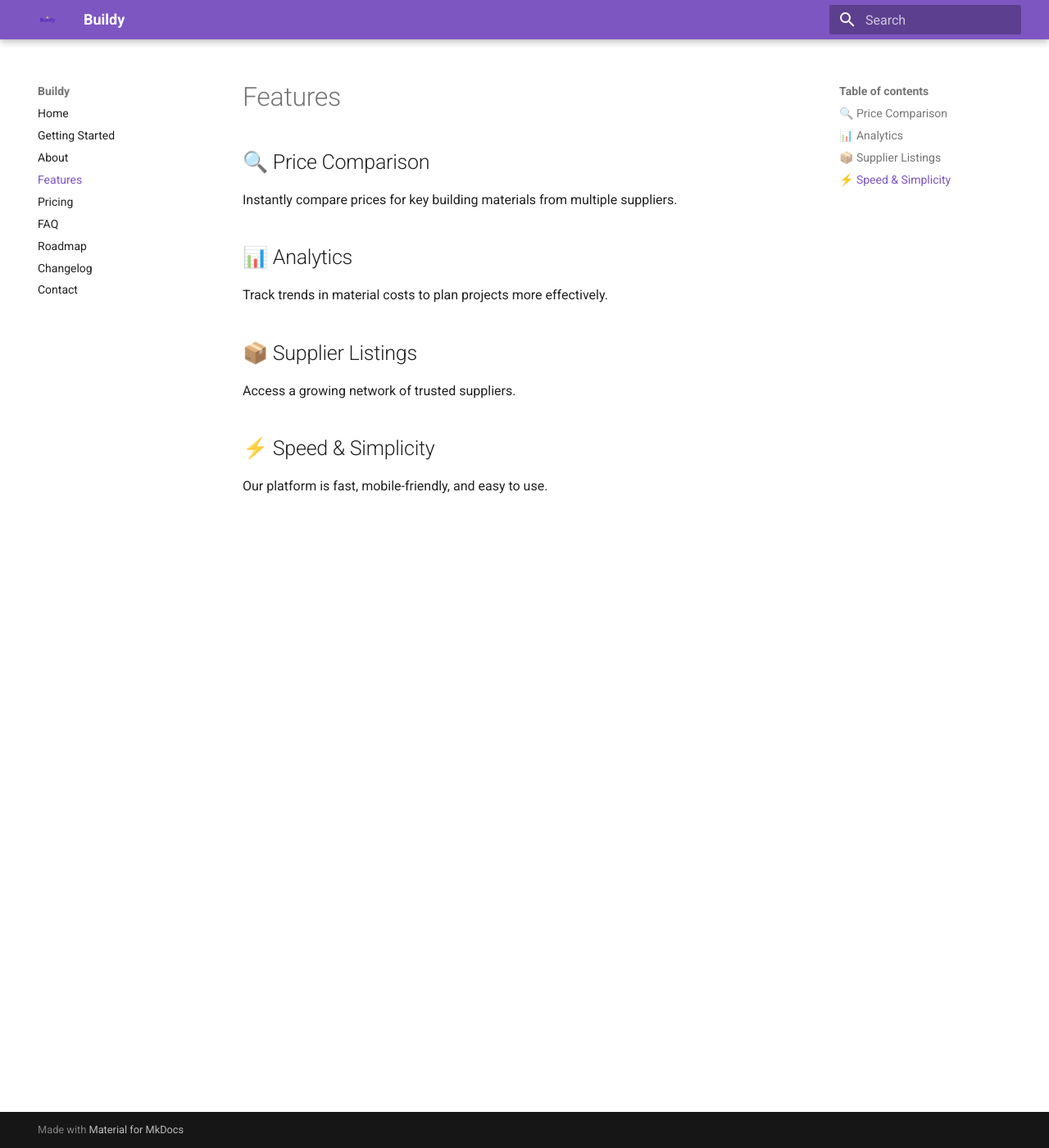
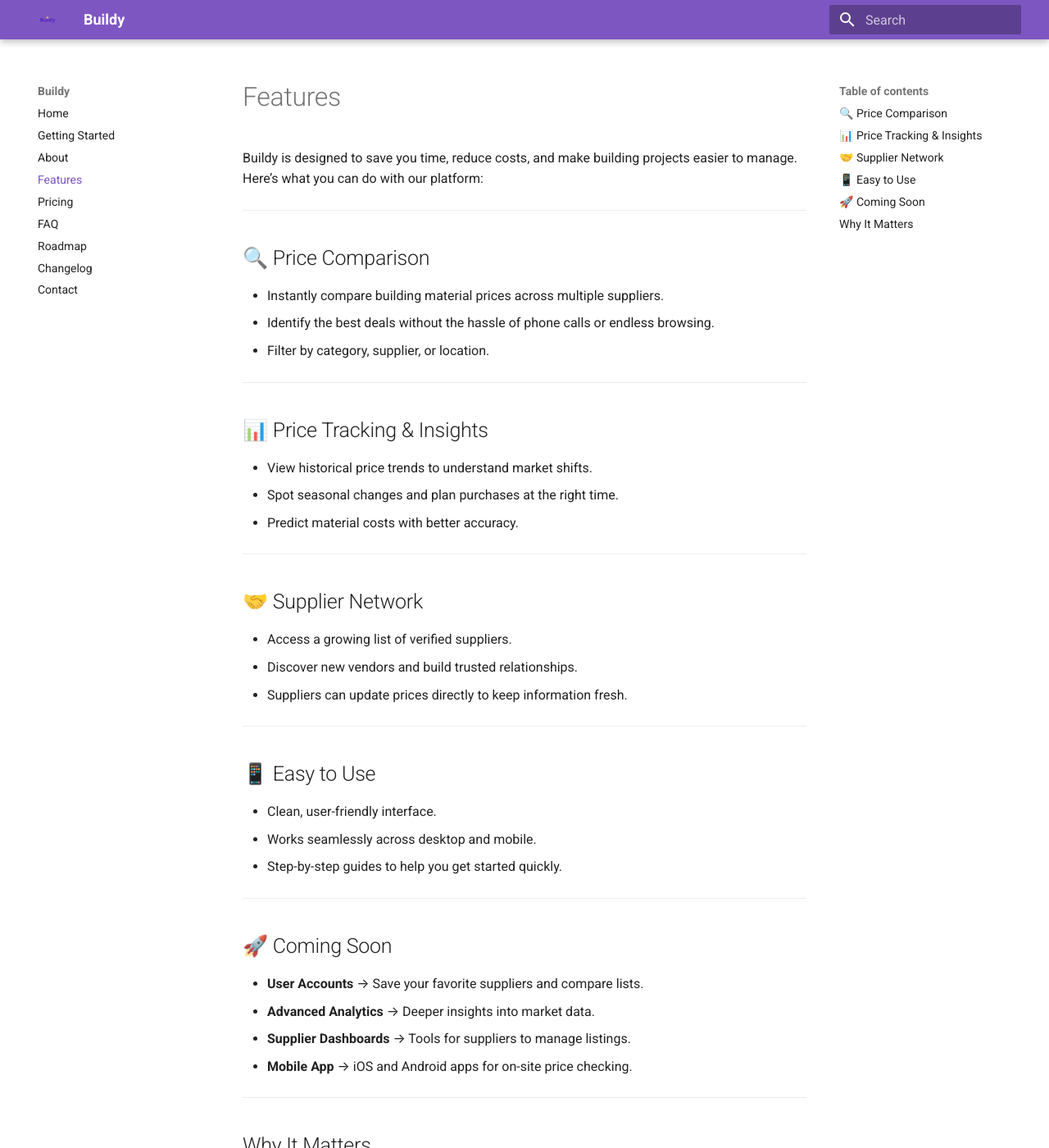
Before and after one commit to Kello54/Buildy, an MkDocs documentation site: the page built from docs/features.md, in a window 1280 px wide and 1400 px high. Shown: the whole window at 82% size. Built offline with MkDocs 1.6.1 and Material for MkDocs 9.7.7, drawn with Linux system fonts in a browser that asks for light colours; some of the changed text lies outside the part shown.

Commit message:
Update features.md

```diff
--- a/docs/features.md
+++ b/docs/features.md
@@ -1,13 +1,54 @@
 # Features
 
+Buildy is designed to save you time, reduce costs, and make building projects easier to manage.
+Here’s what you can do with our platform:
+
+---
+
 ## 🔍 Price Comparison
-Instantly compare prices for key building materials from multiple suppliers.
 
-## 📊 Analytics
-Track trends in material costs to plan projects more effectively.
+- Instantly compare building material prices across multiple suppliers.
+- Identify the best deals without the hassle of phone calls or endless browsing.
+- Filter by category, supplier, or location.
 
-## 📦 Supplier Listings
-Access a growing network of trusted suppliers.
+---
 
-## ⚡ Speed & Simplicity
-Our platform is fast, mobile-friendly, and easy to use.
+## 📊 Price Tracking & Insights
+
+- View historical price trends to understand market shifts.
+- Spot seasonal changes and plan purchases at the right time.
+- Predict material costs with better accuracy.
+
+---
+
+## 🤝 Supplier Network
+
+- Access a growing list of verified suppliers.
+- Discover new vendors and build trusted relationships.
+- Suppliers can update prices directly to keep information fresh.
+
+---
+
+## 📱 Easy to Use
+
+- Clean, user-friendly interface.
+- Works seamlessly across desktop and mobile.
+- Step-by-step guides to help you get started quickly.
+
+---
+
+## 🚀 Coming Soon
+
+- **User Accounts** → Save your favorite suppliers and compare lists.
+- **Advanced Analytics** → Deeper insights into market data.
+- **Supplier Dashboards** → Tools for suppliers to manage listings.
+- **Mobile App** → iOS and Android apps for on-site price checking.
+
+---
+
+## Why It Matters
+
+With Buildy, you can:
+- Save hours each week on supplier research
+- Reduce project costs by finding the best prices
+- Gain confidence in your budgets and bids
```
